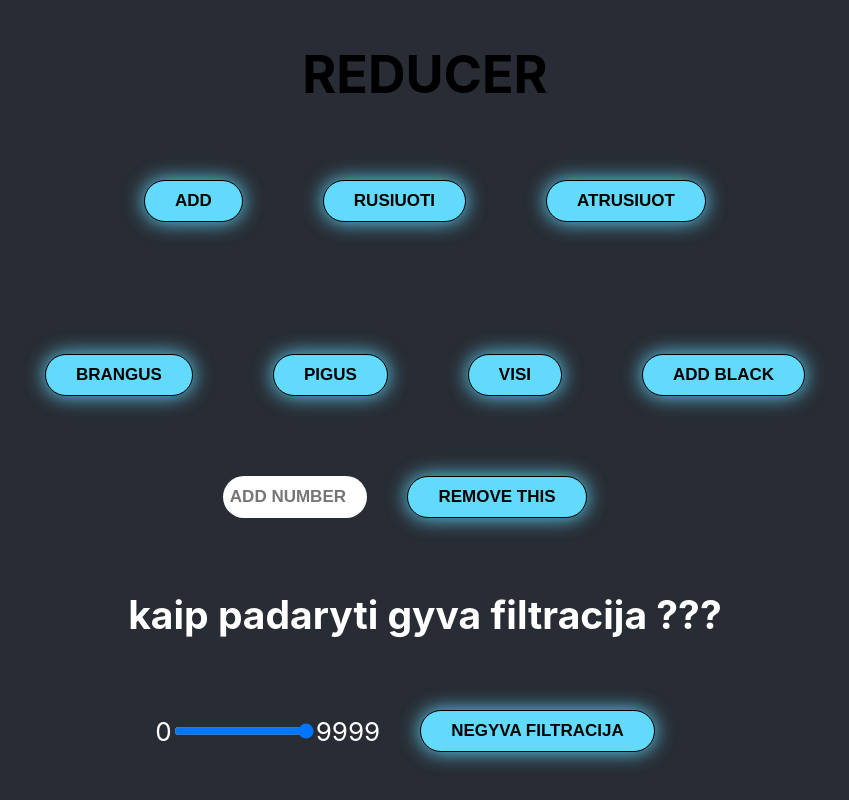
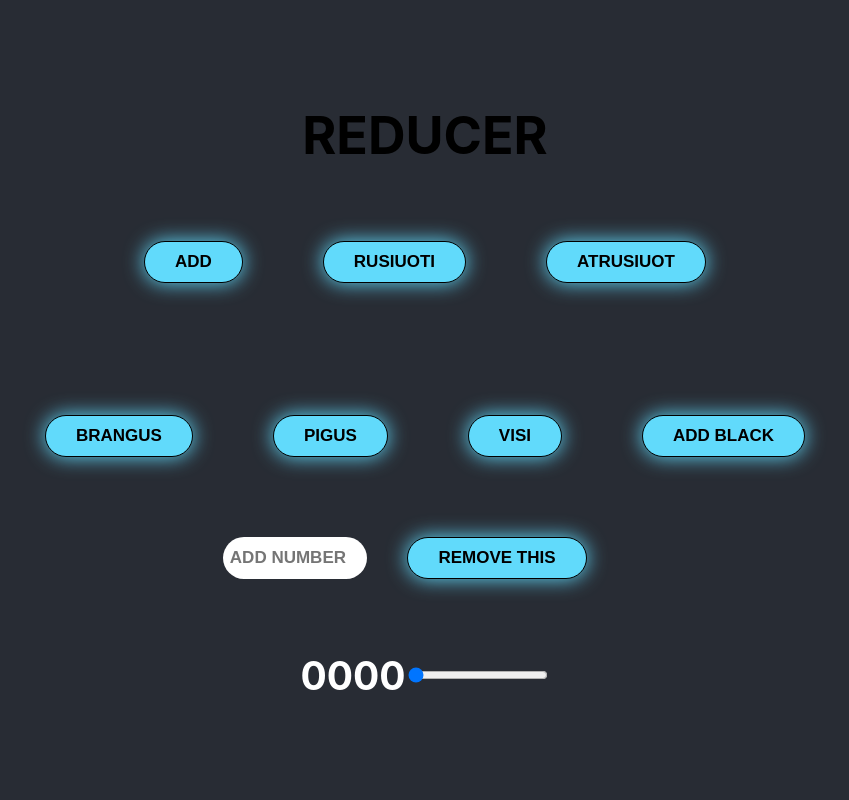
Before and after one commit to Dovile-dote/r4, a React (Create React App) app: page / in a window 1280 px wide. Shown: the whole page, without its empty margins (215-1064 px from the left). Built offline with nearby package versions, Linux system fonts and the light colour scheme.

Commit message:
range timeout

```diff
--- a/src/App.jsx
+++ b/src/App.jsx
@@ -1,12 +1,12 @@
 import './App.css';
-import { useReducer, useState } from 'react';
+import { useEffect, useReducer, useState, useRef } from 'react';
 import numbersReducer from './Reducer/numbersReducer';
 
 function App() {
   const [numbers, dispachNumbers] = useReducer(numbersReducer, []);
   const [numberInput, setNumberInput] = useState('');
-  const [rangeInput, setRangeInput] = useState(9999);
-  // const rangeInput = useState(9999);
+  const [rangeInput, setRangeInput] = useState('0');
+  const doRange = useRef(true);
 
   const addNr = () => {
     const action = {
@@ -68,20 +68,35 @@ function App() {
 
   const removeThis = () => {
     const action = {
-      type: 'remove_this',
+      // type: 'remove_this',
+      type: 'rem',
       payload: numberInput,
     };
+    setNumberInput('');
     dispachNumbers(action);
   };
 
-  const filtracija = () => {
+  // const filtracija = () => {
+  //   const action = {
+  //     type: 'filtracija',
+  //     payload: rangeInput,
+  //   };
+  //   dispachNumbers(action);
+  // };
+
+  useEffect(() => {
+    if (!doRange.current) {
+      return;
+    }
+    doRange.current = false;
+    setTimeout(() => (doRange.current = true), 50);
+
     const action = {
       type: 'filtracija',
-      payload: rangeInput,
+      payload: rangeInput.padStart(4, 0),
     };
     dispachNumbers(action);
-    console.log(rangeInput);
-  };
+  }, [rangeInput]);
 
   return (
     <div className="App">
@@ -122,9 +137,9 @@ function App() {
           />
           <button onClick={removeThis}>remove this</button>
         </div>
-        <h2>kaip padaryti gyva filtracija ???</h2>
+
         <div className="flex">
-          <p>0</p>
+          <h2>{rangeInput.padStart(4, 0)}</h2>
           <input
             type="range"
             min="0"
@@ -133,8 +148,7 @@ function App() {
             onChange={(e) => setRangeInput(e.target.value)}
             // onChange={(e) => filtracija(e.target.value)}
           />
-          <p>9999</p>
-          <button onClick={filtracija}>negyva filtracija</button>
+          {/* <button onClick={filtracija}>negyva filtracija</button> */}
         </div>
       </header>
     </div>
--- a/src/Reducer/numbersReducer.js
+++ b/src/Reducer/numbersReducer.js
@@ -46,7 +46,7 @@ function numbersReducer(state, action) {
 
     case 'maziau':
       newState = state.map((o) =>
-        o.number < 5000 ? { ...o, show: true } : { ...o, show: false }
+        o.number < 4000 ? { ...o, show: true } : { ...o, show: false }
       );
       break;
 
@@ -56,23 +56,19 @@ function numbersReducer(state, action) {
 
     case 'rem':
       newState = state.map((o) =>
-        o.number !== action.payload
-          ? { ...o, show: true }
-          : { ...o, show: false }
+        o.number !== action.payload ? { ...o } : { ...o, show: false }
       );
       break;
 
     case 'remove_this':
       newState = state.map((o) =>
-        o.number !== action.payload
-          ? { ...o, show: true }
-          : { ...o, show: false }
+        o.number !== action.payload ? { ...o } : { ...o, show: false }
       );
       break;
 
     case 'filtracija':
       newState = state.map((o) =>
-        o.number < action.payload ? { ...o, show: true } : { ...o, show: false }
+        o.number > action.payload ? { ...o, show: true } : { ...o, show: false }
       );
       break;
 
```
